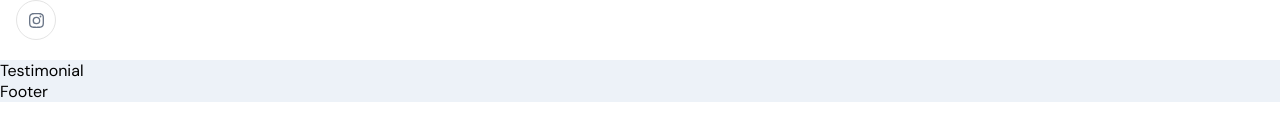
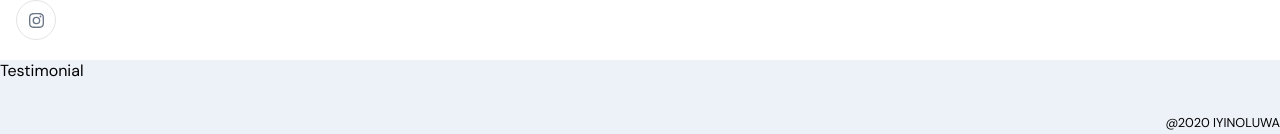
Before and after one commit to zardes42/iyin_portfolio, a React (Vite) app in the folder frontend_react/: page / in a window 1280 px wide. Shown: the part 3140-3274 px from the top of the page. Before the commit the page ends 3242 px from the top, so only its background shows below. Built offline with nearby package versions, Linux system fonts and the light colour scheme; no server answers.

Commit message:
adds footer and copyright text

```diff
--- a/frontend_react/src/container/Footer/Footer.jsx
+++ b/frontend_react/src/container/Footer/Footer.jsx
@@ -3,7 +3,10 @@ import './Footer.scss'
 
 const Footer = () => {
   return (
-    <div>Footer</div>
+    <div className="copyright">
+    <p className="p-text">@2020 IYINOLUWA</p>
+    <p className="p-text">All rights reserved</p>
+  </div>
   )
 }
 
```
